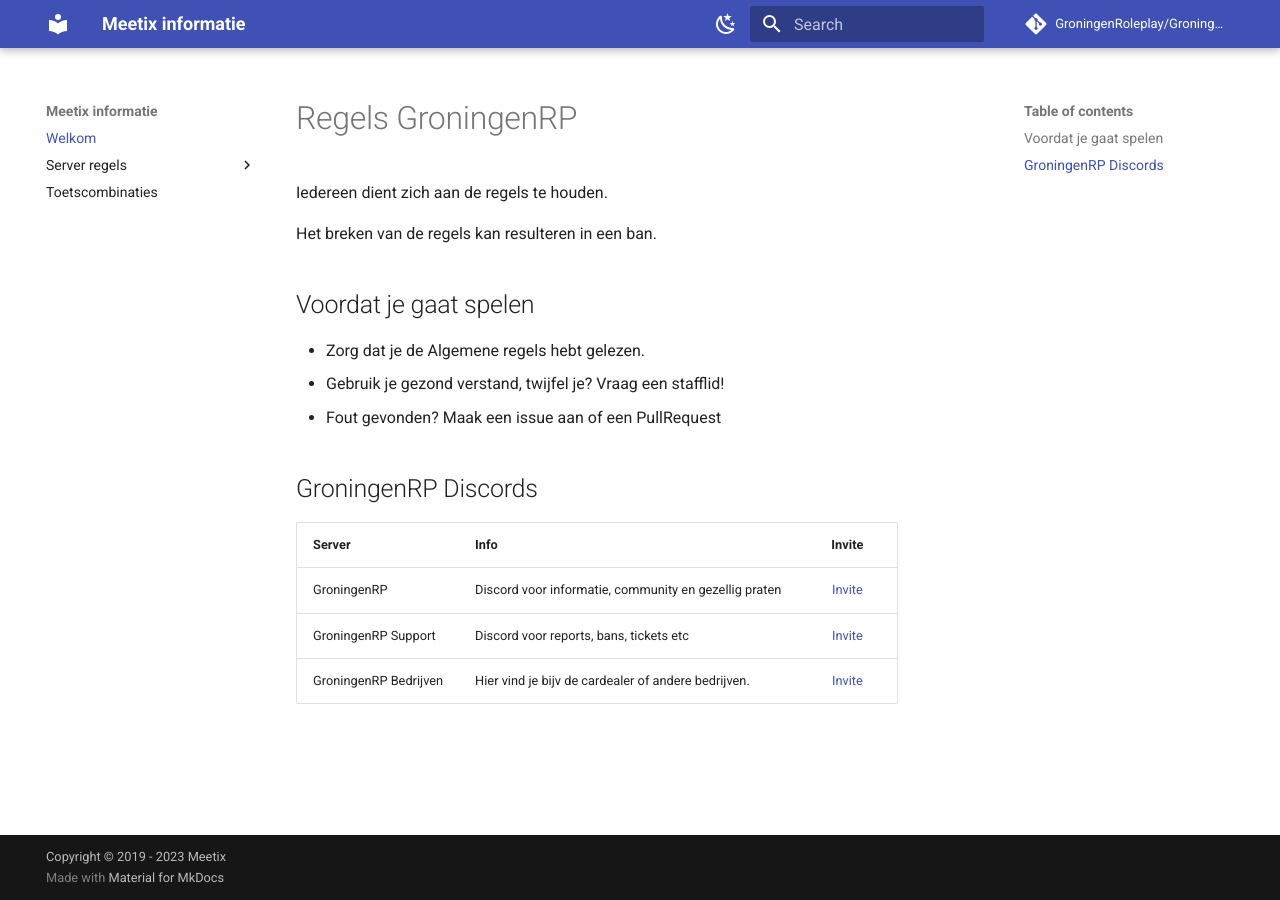
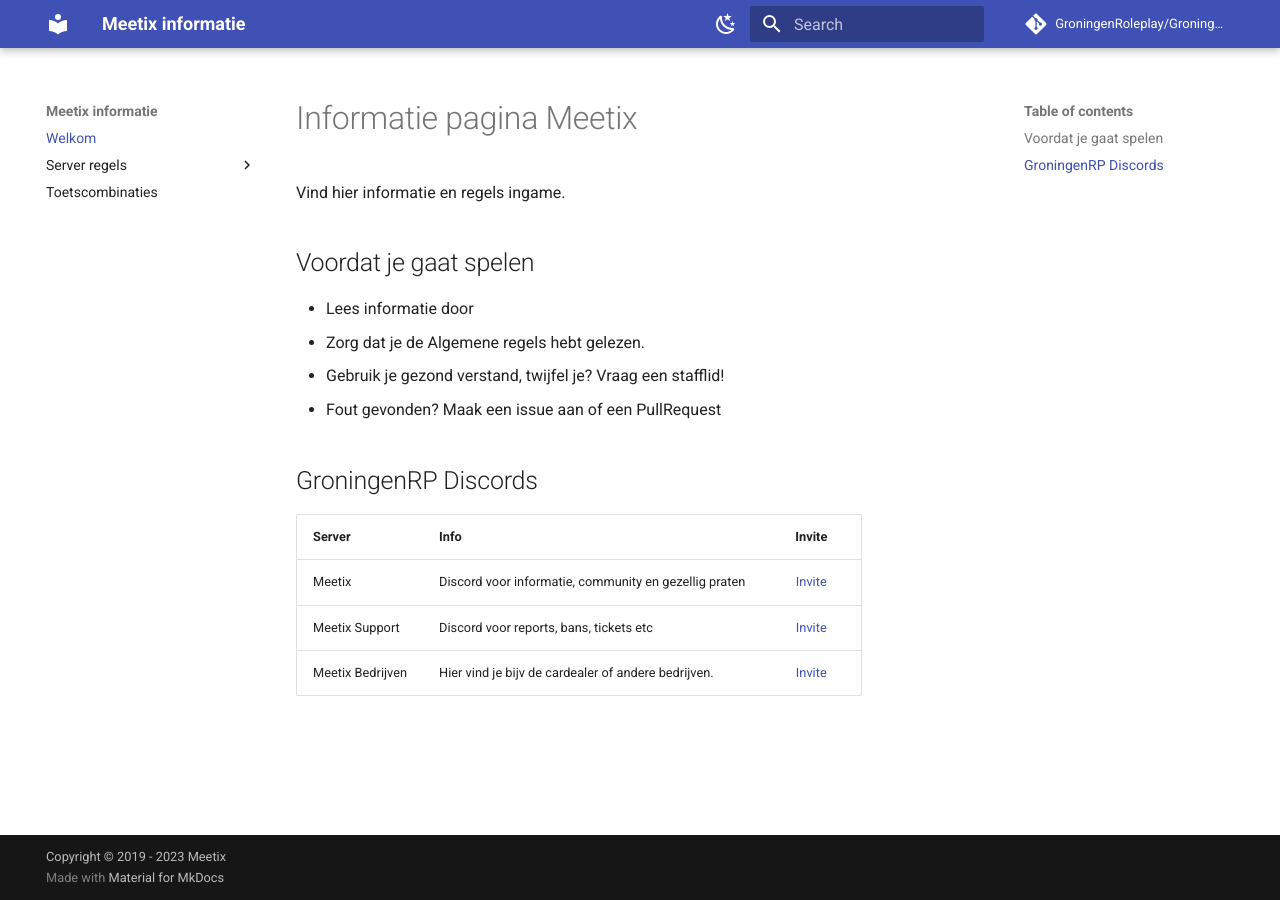
Before and after one commit to MeetixRP/Meetix-Informatie, an MkDocs documentation site: the page built from docs/index.md, in a window 1280 px wide. Built offline with MkDocs 1.6.1 and Material for MkDocs 9.7.7, drawn with Linux system fonts in a browser that asks for light colours; comment, search, counter and statistics services are not loaded.

Commit message:
Update index.md

```diff
--- a/docs/index.md
+++ b/docs/index.md
@@ -1,12 +1,12 @@
-# Regels GroningenRP
+# Informatie pagina Meetix
 
-Iedereen dient zich aan de regels te houden.
+Vind hier informatie en regels ingame.
 
-Het breken van de regels kan resulteren in een ban.
 
 
 ## Voordat je gaat spelen
 
+* Lees informatie door
 * Zorg dat je de Algemene regels hebt gelezen.
 * Gebruik je gezond verstand, twijfel je? Vraag een stafflid!
 * Fout gevonden? Maak een issue aan of een PullRequest
@@ -15,6 +15,6 @@
 
 | Server | Info | Invite |
 |---|---|:---:|
-| GroningenRP | Discord voor informatie, community en gezellig praten| [Invite](https://discord.gg/groningenrp) |
-| GroningenRP Support | Discord voor reports, bans, tickets etc | [Invite](https://discord.com/invite/ecB2n4DeNA) |
-| GroningenRP Bedrijven | Hier vind je bijv de cardealer of andere bedrijven. | [Invite](https://discord.gg/fY7DGkQ9Cv) |
+| Meetix | Discord voor informatie, community en gezellig praten| [Invite](https://discord.gg/groningenrp) |
+| Meetix Support | Discord voor reports, bans, tickets etc | [Invite](https://discord.com/invite/ecB2n4DeNA) |
+| Meetix Bedrijven | Hier vind je bijv de cardealer of andere bedrijven. | [Invite](https://discord.gg/fY7DGkQ9Cv) |
```
